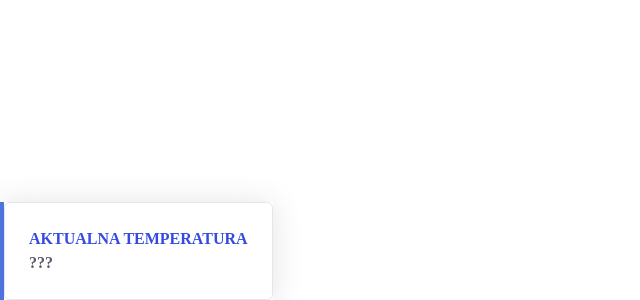
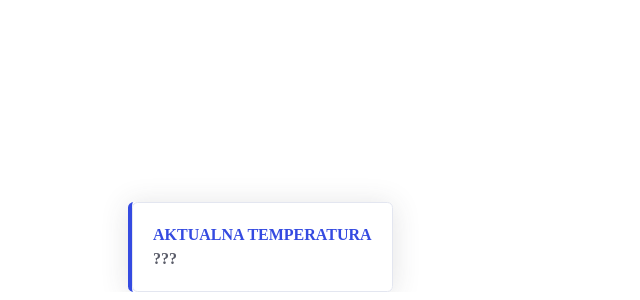
Before and after one commit to grupadotnet/Aqua-Sharp-Frontend, a React (Vite) app: page / in a window 1280 px wide. Shown: the part 770-1070 px from the top of the page, without its empty margins (0-640 px from the left). Built offline with nearby package versions, Linux system fonts and the light colour scheme.

Commit message:
SCSS modifications

```diff
--- a/src/components/dataTile/DataTile.scss
+++ b/src/components/dataTile/DataTile.scss
@@ -3,17 +3,16 @@
 
 .tile-border{
   border-left: 0.25rem solid colors.$primary;
-  border-left-width: 0.25rem;
-  border-left-style: solid;
-  border-left-color: rgb(78, 115, 223);
   box-shadow: 0 .15rem 1.75rem 0 rgba(58,59,69,.15);
+  border-radius: 0.35rem;
 }
 
 .tile {
+  background-color: #fff;
   background-clip: border-box;
   border: 1px solid #e3e6f0;
   border-radius: 0.35rem;
-  padding: 1.5em;
+  padding: 1.25rem;
   &-green {
     //background-color: colors.$green;
     p:first-child{
--- a/src/pages/working/index.tsx
+++ b/src/pages/working/index.tsx
@@ -66,7 +66,7 @@ export const Working: React.FC = () => {
       </div>
       {/* chart end */}
       {/* data tile start */}
-      <div style={{ margin: 'auto', display: 'flex' }}>
+      <div style={{ margin: 'auto', width: '80%', display: 'flex' }}>
         <DataTile></DataTile>
       </div>
       {/* data tile end */}
```
